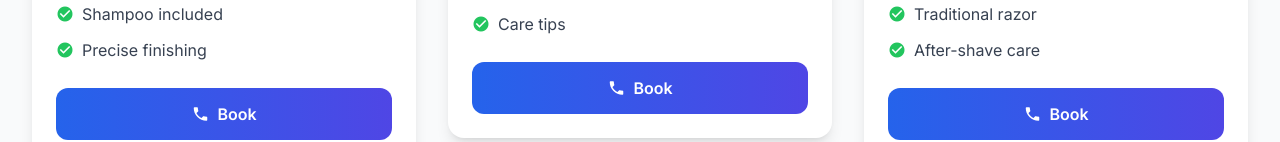
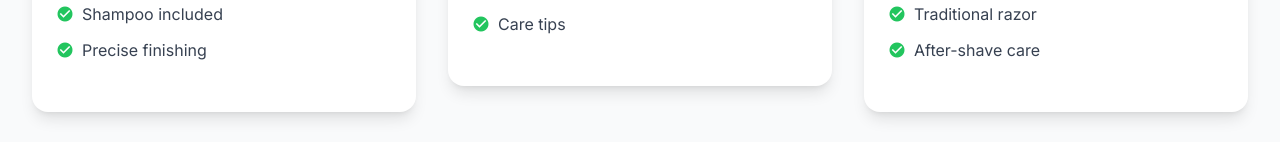
Before and after one commit to Ilir-Prog/bb, a React (Vite) app: page /services in a window 1280 px wide. Shown: the part 808-950 px from the top of the page. Built offline with nearby package versions, Linux system fonts and the light colour scheme.

Commit message:
Remove Book buttons from Services

```diff
--- a/src/pages/Services.tsx
+++ b/src/pages/Services.tsx
@@ -150,14 +150,6 @@ const Services: React.FC = () => {
                         </li>
                       ))}
                     </ul>
-
-                    <a
-                      href="tel:+41213111532"
-                      className="w-full bg-gradient-to-r from-blue-600 to-indigo-600 text-white py-3 rounded-xl font-semibold hover:from-blue-700 hover:to-indigo-700 transition-all duration-200 flex items-center justify-center space-x-2 group-hover:scale-105"
-                    >
-                      <MaterialIcon name="phone" size="small" />
-                      <span>{t('services.book')}</span>
-                    </a>
                   </div>
                 </div>
               </AnimatedSection>
```
